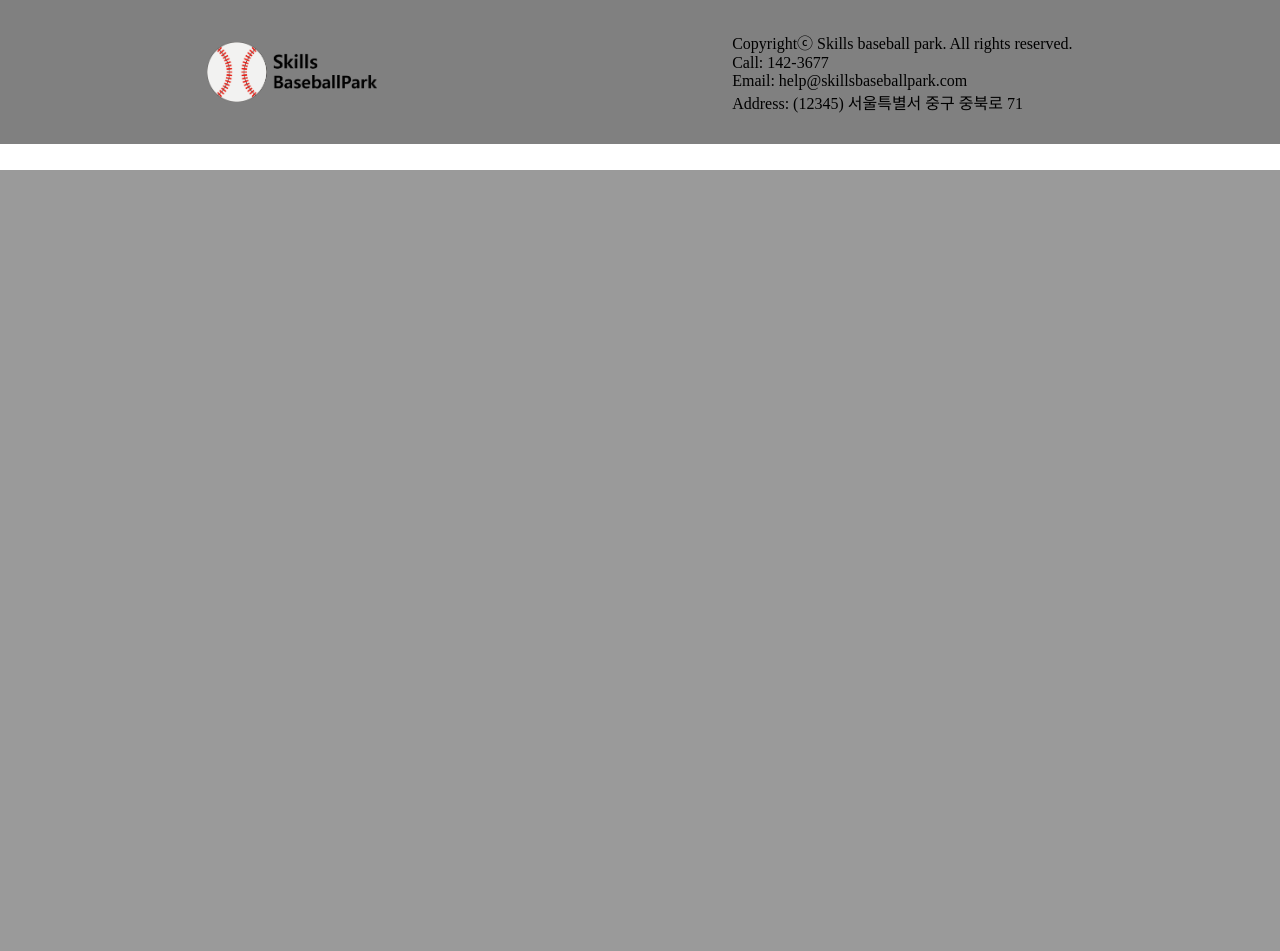
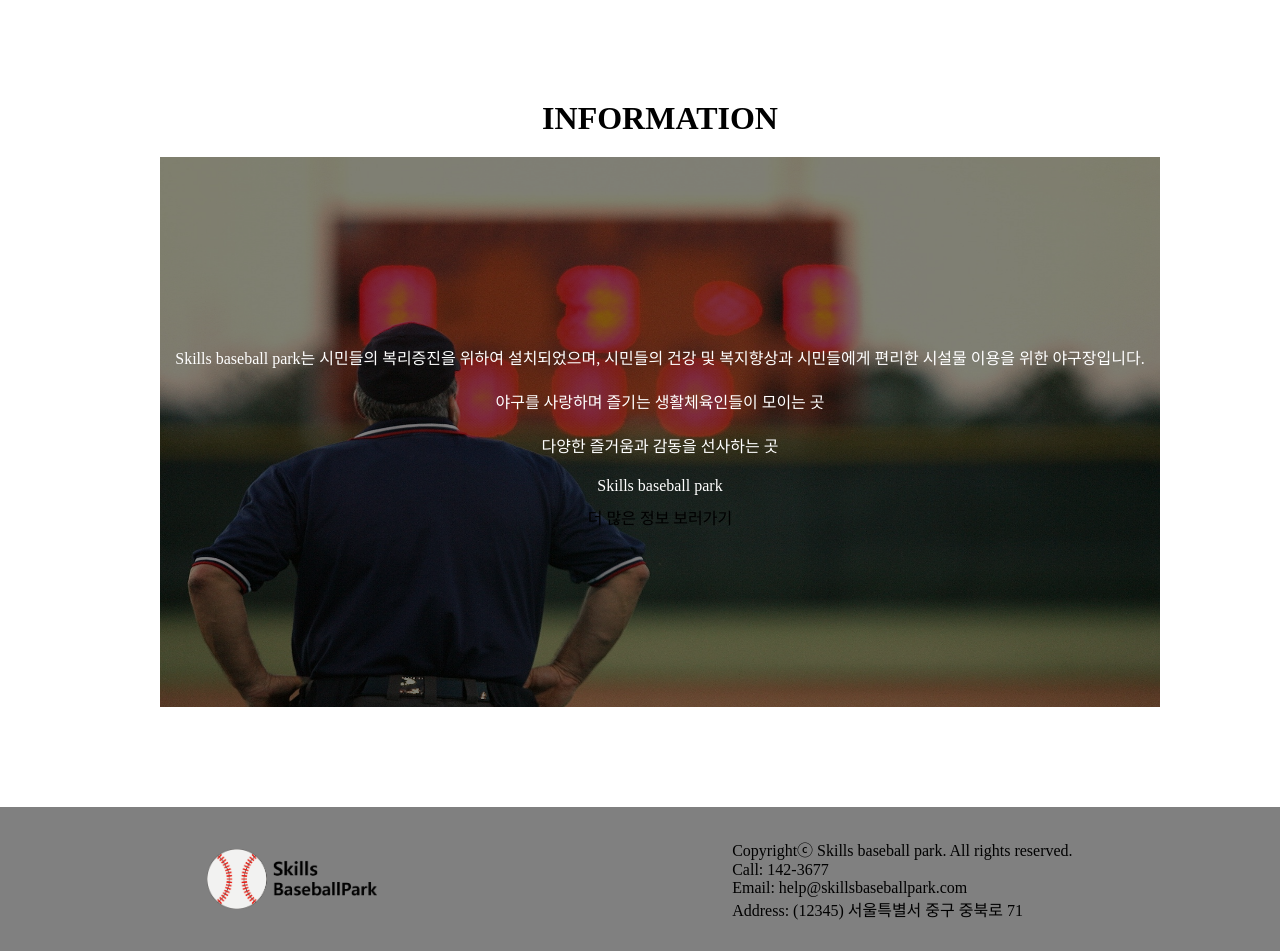
Before and after one commit to doeun07/2024BusanSkills, a PHP site: page / in a window 1280 px wide. Shown: the part 630-1581 px from the top of the page. Before the commit the page ends 800 px from the top, so only its background shows below. Run offline with PHP 8.4, Linux system fonts and the light colour scheme.

Commit message:
메인페이지 information 영역 제작작

```diff
--- a/index.html
+++ b/index.html
@@ -30,6 +30,21 @@
         <!-- 비주얼 영역 시작 -->
         <div class="slide"></div>
         <!-- 비주얼 영역 끝 -->
+
+        <!-- information 영역 시작 -->
+        <div class="main">
+            <h1>INFORMATION</h1>
+            <div class="information">
+                <div>
+                    <p>Skills baseball park는 시민들의 복리증진을 위하여 설치되었으며, 시민들의 건강 및 복지향상과 시민들에게 편리한 시설물 이용을 위한 야구장입니다.</p>
+                    <p>야구를 사랑하며 즐기는 생활체육인들이 모이는 곳</p>
+                    <p>다양한 즐거움과 감동을 선사하는 곳</p>
+                    <p>Skills baseball park</p>
+                    <a href="./sub01.html">더 많은 정보 보러가기</a>
+                </div>
+            </div>
+        </div>
+        <!-- information 영역 끝 -->
     </div>
 
     <!-- 푸터 시작 -->
--- a/style.css
+++ b/style.css
@@ -91,9 +91,38 @@ footer {
 }
 
 .slide {
-    background-size: 100% 100%;
-    width: 1000px;
-    height: 550px;
-    animation: slideAnimation 8s infinite linear;
-    margin: 0 auto;
+  background-size: 100% 100%;
+  width: 1000px;
+  height: 550px;
+  animation: slideAnimation 8s infinite linear;
+  margin: 0 auto;
 }
+
+/* 메인페이지 -> information 영역 */
+.main {
+  text-align: center;
+  margin: 100px 0;
+}
+
+.information {
+  margin: 20px auto;
+  background-image: url(./img/main_information.jpg);
+  width: 1000px;
+  height: 550px;
+  background-size: 100% 100%;
+}
+
+.information div {
+  background-color: rgba(0, 0, 0, 0.5);
+  color: white;
+  width: 100%;
+  height: 100%;
+  display: flex;
+  justify-content: center;
+  align-items: center;
+  flex-direction: column;
+}
+
+.information p {
+  margin: 10px 0;
+}
```
Also changed, not shown: img/main_information.jpg (added).
